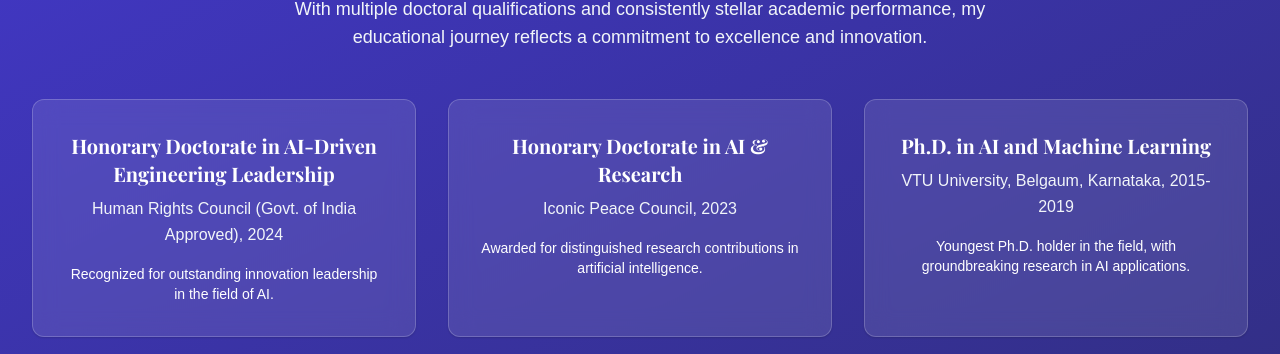
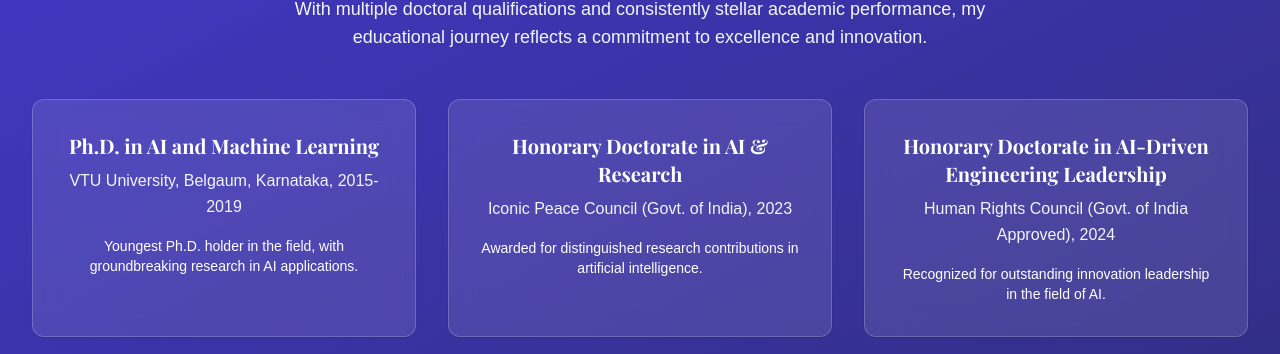
Before and after one commit to Sampathkumarvpatil/DrSampath, a React (Create React App) app in the folder frontend/: page / in a window 1280 px wide. Shown: the part 2300-2654 px from the top of the page. Built offline with nearby package versions, Linux system fonts and the light colour scheme; a web font is replaced by a local one.

Commit message:
auto-commit for f625fafd-2554-495e-b9e4-2d8096d636c7

```diff
--- a/frontend/src/pages/Home.js
+++ b/frontend/src/pages/Home.js
@@ -325,9 +325,9 @@ const Home = () => {
               viewport={{ once: true }}
               className="glass p-8 rounded-xl hover-lift"
             >
-              <h3 className="text-xl font-bold mb-2">Honorary Doctorate in AI-Driven Engineering Leadership</h3>
-              <p className="text-light-dark mb-4">Human Rights Council (Govt. of India Approved), 2024</p>
-              <p className="text-sm">Recognized for outstanding innovation leadership in the field of AI.</p>
+              <h3 className="text-xl font-bold mb-2">Ph.D. in AI and Machine Learning</h3>
+              <p className="text-light-dark mb-4">VTU University, Belgaum, Karnataka, 2015-2019</p>
+              <p className="text-sm">Youngest Ph.D. holder in the field, with groundbreaking research in AI applications.</p>
             </motion.div>
 
             <motion.div
@@ -338,7 +338,7 @@ const Home = () => {
               className="glass p-8 rounded-xl hover-lift"
             >
               <h3 className="text-xl font-bold mb-2">Honorary Doctorate in AI & Research</h3>
-              <p className="text-light-dark mb-4">Iconic Peace Council, 2023</p>
+              <p className="text-light-dark mb-4">Iconic Peace Council (Govt. of India), 2023</p>
               <p className="text-sm">Awarded for distinguished research contributions in artificial intelligence.</p>
             </motion.div>
 
@@ -349,9 +349,9 @@ const Home = () => {
               viewport={{ once: true }}
               className="glass p-8 rounded-xl hover-lift"
             >
-              <h3 className="text-xl font-bold mb-2">Ph.D. in AI and Machine Learning</h3>
-              <p className="text-light-dark mb-4">VTU University, Belgaum, Karnataka, 2015-2019</p>
-              <p className="text-sm">Youngest Ph.D. holder in the field, with groundbreaking research in AI applications.</p>
+              <h3 className="text-xl font-bold mb-2">Honorary Doctorate in AI-Driven Engineering Leadership</h3>
+              <p className="text-light-dark mb-4">Human Rights Council (Govt. of India Approved), 2024</p>
+              <p className="text-sm">Recognized for outstanding innovation leadership in the field of AI.</p>
             </motion.div>
           </div>
 
```
